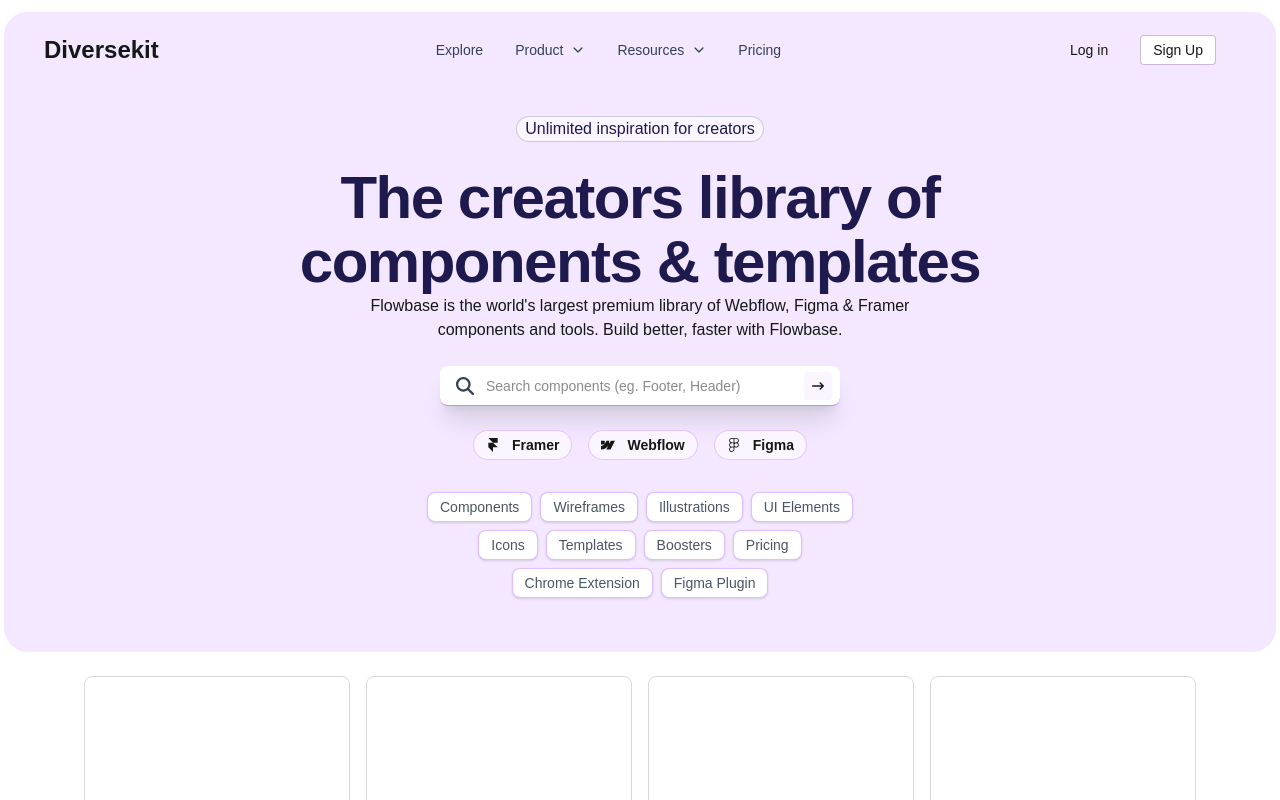
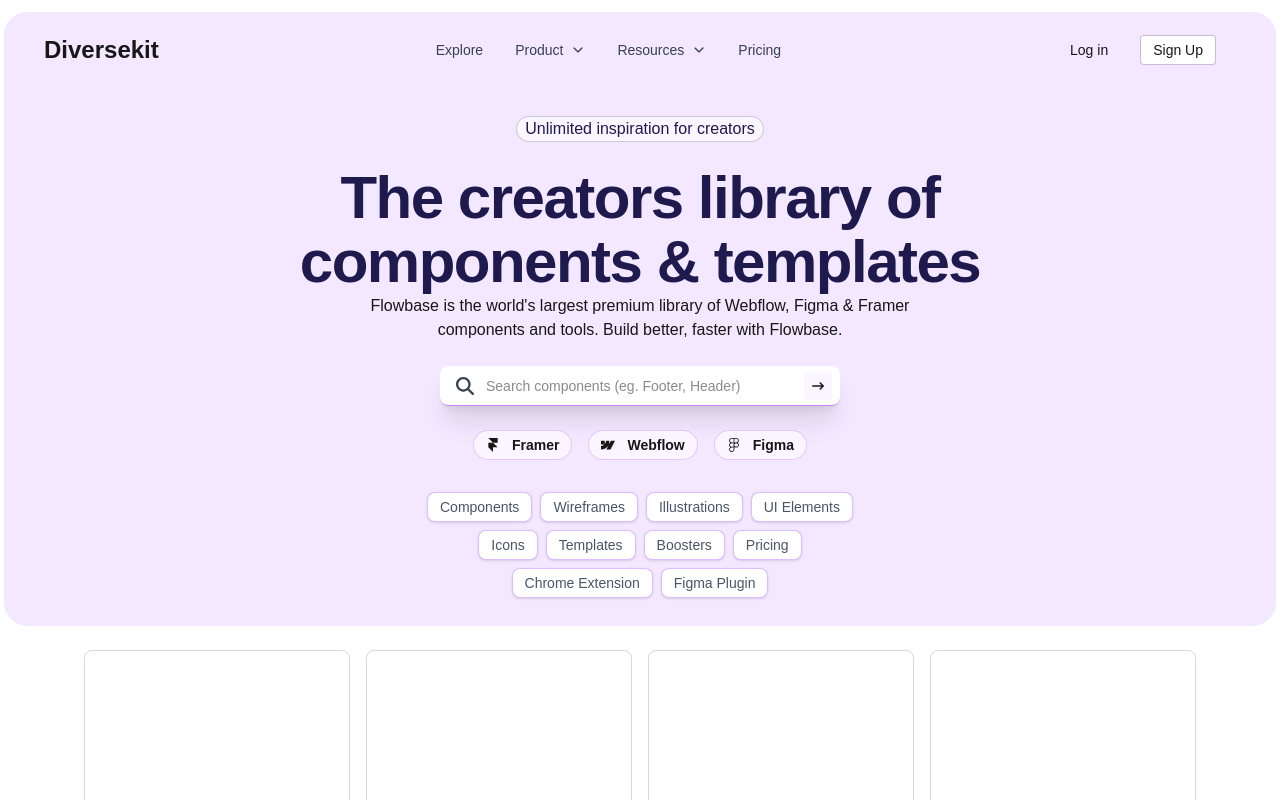
Before and after one commit to mehedi-2024/Diversekit, a Next.js app: page / in a window 1280 px wide. Shown: the top 800 px of the page. Built offline with nearby package versions, Linux system fonts and the light colour scheme.

Commit message:
change hero height

```diff
--- a/src/app/components/home/Hero.jsx
+++ b/src/app/components/home/Hero.jsx
@@ -13,7 +13,7 @@
 export default function Hero() {
 
     return (
-        <div className='min-h-[80vh] bg-purple-100 max-w-[1440px] mx-auto mt-3 rounded-3xl pb-3 relative overflow-hidden'>
+        <div className='h-fit bg-purple-100 max-w-[1440px] mx-auto mt-3 rounded-3xl pb-3 relative overflow-hidden'>
 
             <div className="h-16">
                 <Navbar />
```
